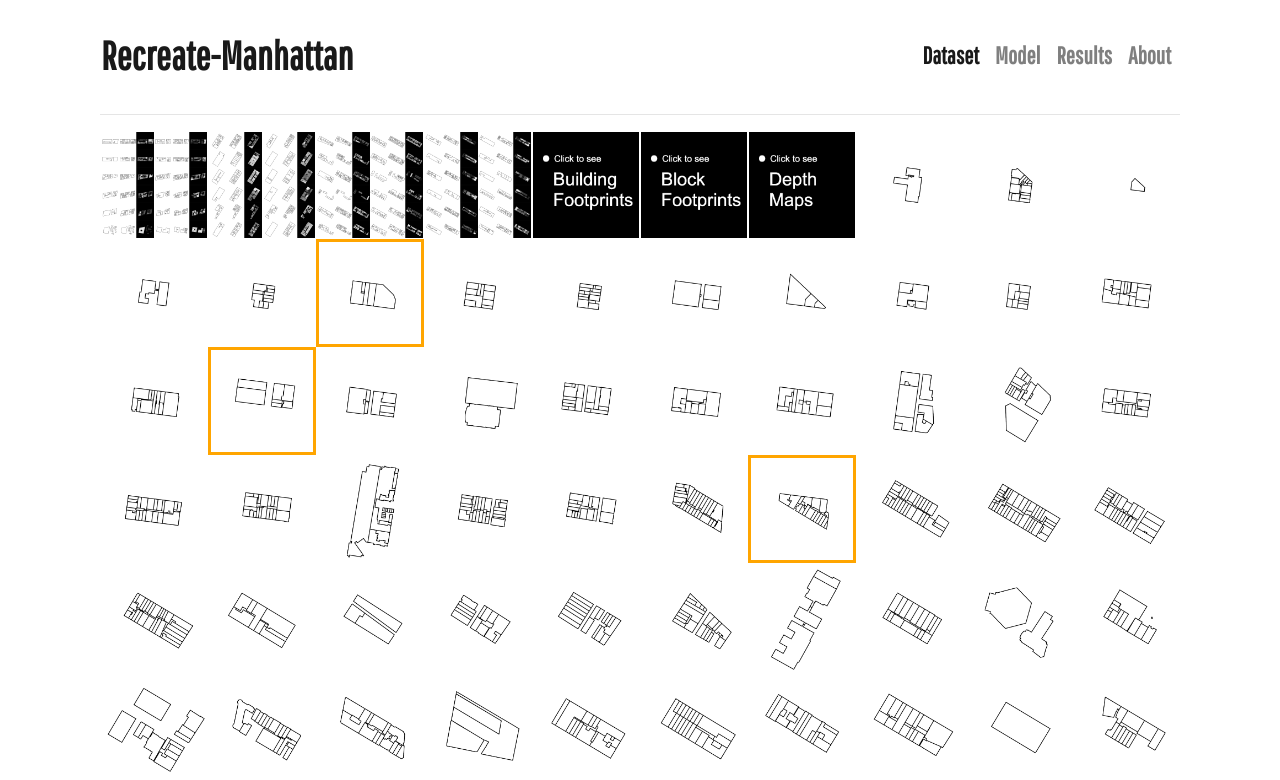
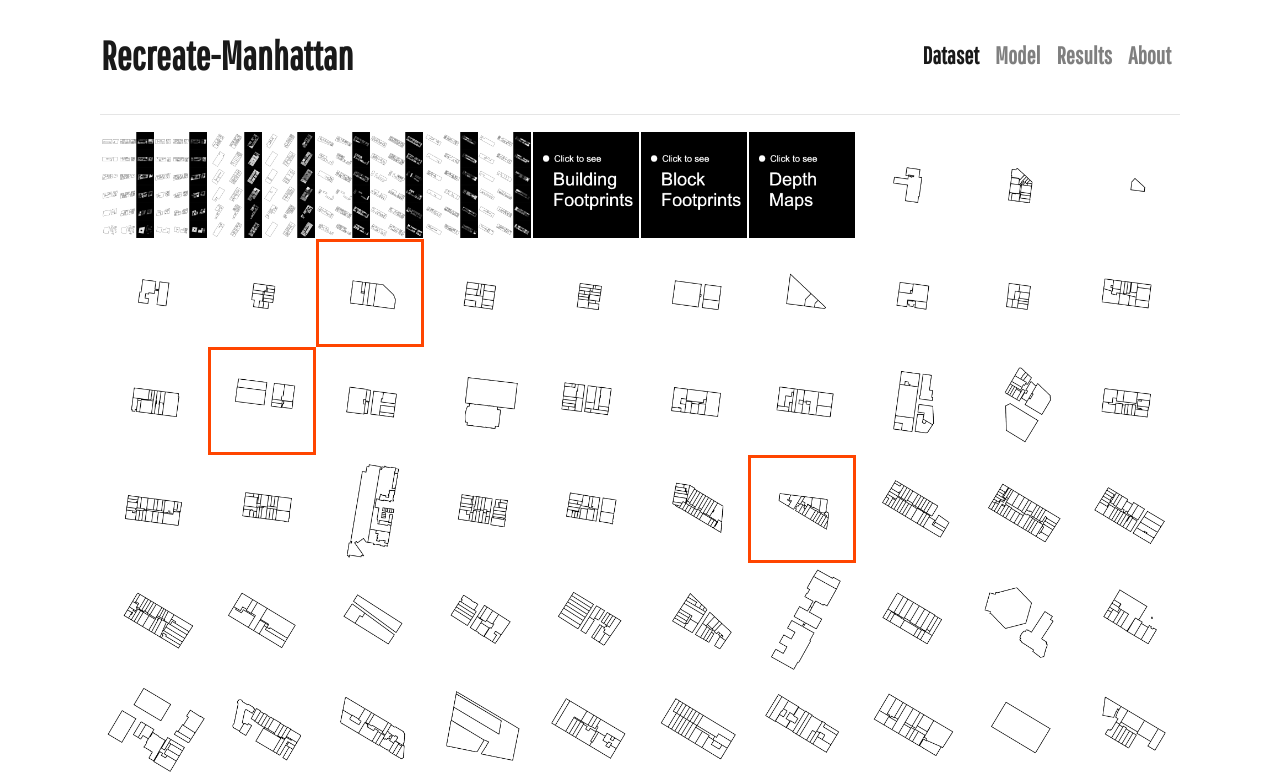
Before and after one commit to jassiay/recreate-manhattan, a React (Create React App) app: page /dataset in a window 1280 px wide. Shown: the top 780 px of the page. Built offline with nearby package versions, Linux system fonts and the light colour scheme.

Commit message:
Update index.css

```diff
--- a/src/index.css
+++ b/src/index.css
@@ -191,7 +191,7 @@ h3 {
 }
 
 .border-warning {
-  border-color: orange!important;
+  border-color: orangered!important;
 }
 
 .btn-warning {
```
